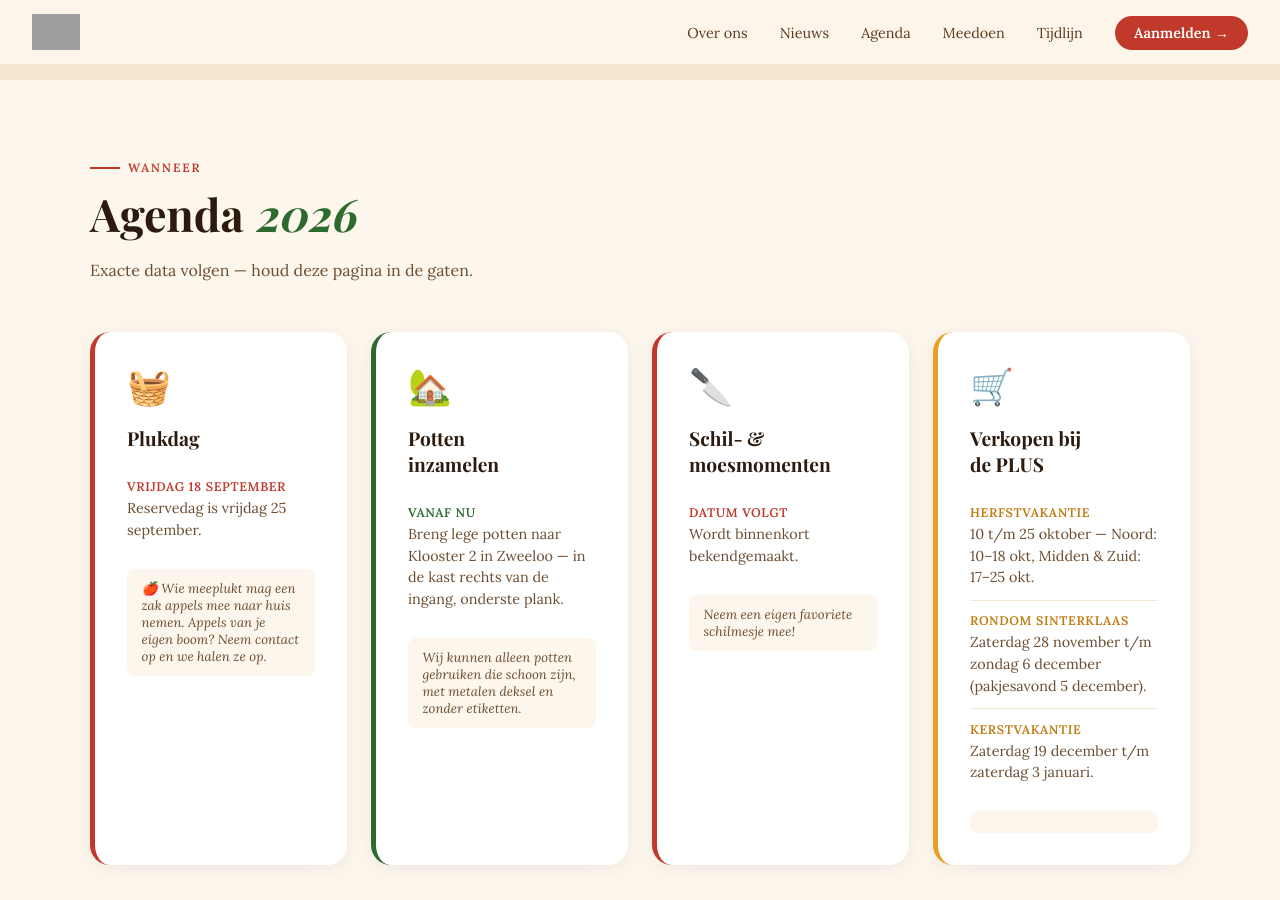
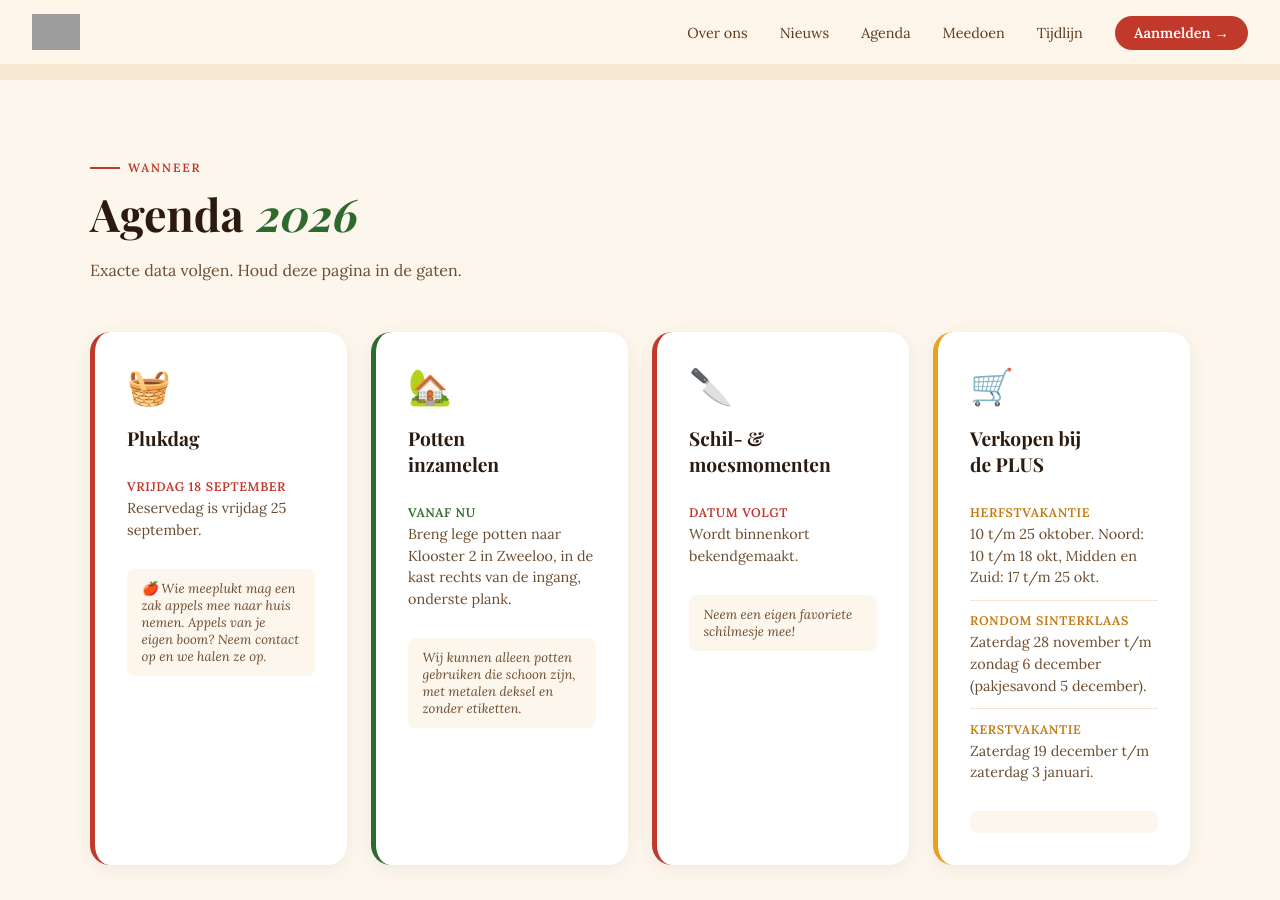
Before and after one commit to PlukenDeel/Pluk-en-Deel-2, a Jekyll site: the page built from index.html, in a window 1280 px wide and 900 px high, scrolled down 2520 px. Built offline with Jekyll 4.4.1, drawn with Linux system fonts in a browser that asks for light colours; some web fonts are replaced; some of the changed text lies outside the part shown; grey boxes are pictures that could not be loaded.

Commit message:
Streepjes uit zichtbare tekst vervangen door punten of kommas
Co-Authored-By: Claude Sonnet 4.6 <noreply@anthropic.com>

```diff
--- a/_data/agenda.yml
+++ b/_data/agenda.yml
@@ -13,7 +13,7 @@ items:
     datums:
       - datum: Vanaf nu
         iso: ''
-        detail: Breng lege potten naar Klooster 2 in Zweeloo — in de kast rechts van de ingang, onderste plank.
+        detail: Breng lege potten naar Klooster 2 in Zweeloo, in de kast rechts van de ingang, onderste plank.
     tip: Wij kunnen alleen potten gebruiken die schoon zijn, met metalen deksel en zonder etiketten.
   - titel: Schil- & moesmomenten
     emoji: 🔪
@@ -29,7 +29,7 @@ items:
     datums:
       - datum: Herfstvakantie
         iso: '2026-10-10'
-        detail: "10 t/m 25 oktober — Noord: 10–18 okt, Midden & Zuid: 17–25 okt."
+        detail: "10 t/m 25 oktober. Noord: 10 t/m 18 okt, Midden en Zuid: 17 t/m 25 okt."
       - datum: Rondom Sinterklaas
         iso: '2026-11-28'
         detail: Zaterdag 28 november t/m zondag 6 december (pakjesavond 5 december).
--- a/index.html
+++ b/index.html
@@ -65,7 +65,7 @@ layout: default
         <p class="section-label" aria-hidden="true">Hoe het werkt</p>
         <h2 class="section-title" id="over-titel">Van appel<br><em>tot goed doel</em></h2>
         <p>In Zweeloo en Aalden hangen veel appelbomen vol fruit dat niemand plukt. Wij halen ze op.</p>
-        <p>Daarna koken we bij het Korenhof in Aalden moes en jam. Die verkopen we bij de PLUS. De opbrengst gaat naar een goed doel — elk jaar kiezen we samen welk.</p>
+        <p>Daarna koken we bij het Korenhof in Aalden moes en jam. Die verkopen we bij de PLUS. De opbrengst gaat naar een goed doel. Elk jaar kiezen we samen welk.</p>
       </div>
       <div>
         <div class="over-card">
@@ -75,7 +75,7 @@ layout: default
             <li>Samen jam en moes koken bij het Korenhof</li>
             <li>De opbrengst weggeven aan een goed doel</li>
           </ul>
-          <div class="goed-doel-box">🎯 Dit seizoen steunen we: <strong>{{ site.data.algemeen.goed_doel }}</strong> — {{ site.data.algemeen.goed_doel_uitleg }}</div>
+          <div class="goed-doel-box">🎯 Dit seizoen steunen we: <strong>{{ site.data.algemeen.goed_doel }}</strong>. {{ site.data.algemeen.goed_doel_uitleg }}</div>
         </div>
       </div>
     </div>
@@ -109,7 +109,7 @@ layout: default
   <div class="container">
     <p class="section-label" aria-hidden="true">Wanneer</p>
     <h2 class="section-title" id="agenda-titel">Agenda <em>{{ site.data.algemeen.seizoen }}</em></h2>
-    <p style="color:var(--tekst-zacht);max-width:560px;margin-top:.5rem;line-height:1.7;">Exacte data volgen — houd deze pagina in de gaten.</p>
+    <p style="color:var(--tekst-zacht);max-width:560px;margin-top:.5rem;line-height:1.7;">Exacte data volgen. Houd deze pagina in de gaten.</p>
     <div class="agenda-grid">
       {% for kaart in site.data.agenda.items %}
       {% assign laatste_datum = kaart.datums | last %}
@@ -159,7 +159,7 @@ layout: default
   <div class="container-titel">
     <p class="section-label" aria-hidden="true">Van boom tot goed doel</p>
     <h2 class="section-title" id="tijdlijn-titel">Het seizoen<br><em>in stappen</em></h2>
-    <p class="tijdlijn-intro">Zo gaat een appel van de boom bij jou in de tuin naar een potje moes op de plank — en de opbrengst naar de buurt.</p>
+    <p class="tijdlijn-intro">Zo gaat een appel van de boom bij jou in de tuin naar een potje moes op de plank, en de opbrengst naar de buurt.</p>
   </div>
   <div class="tijdlijn-scroll" role="list" aria-label="Tijdlijn van het plukproces">
     {% for stap in site.data.tijdlijn.stappen %}
```
